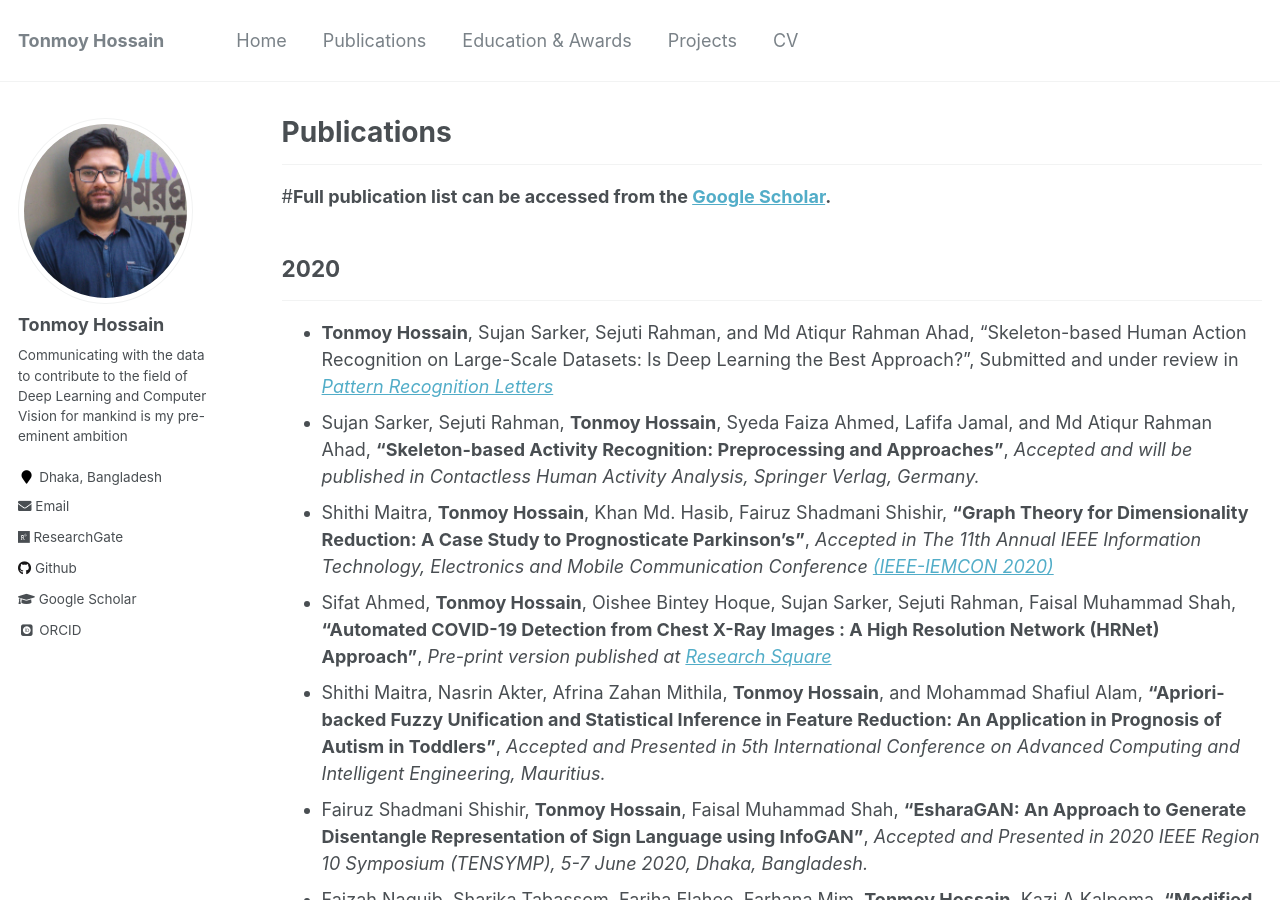
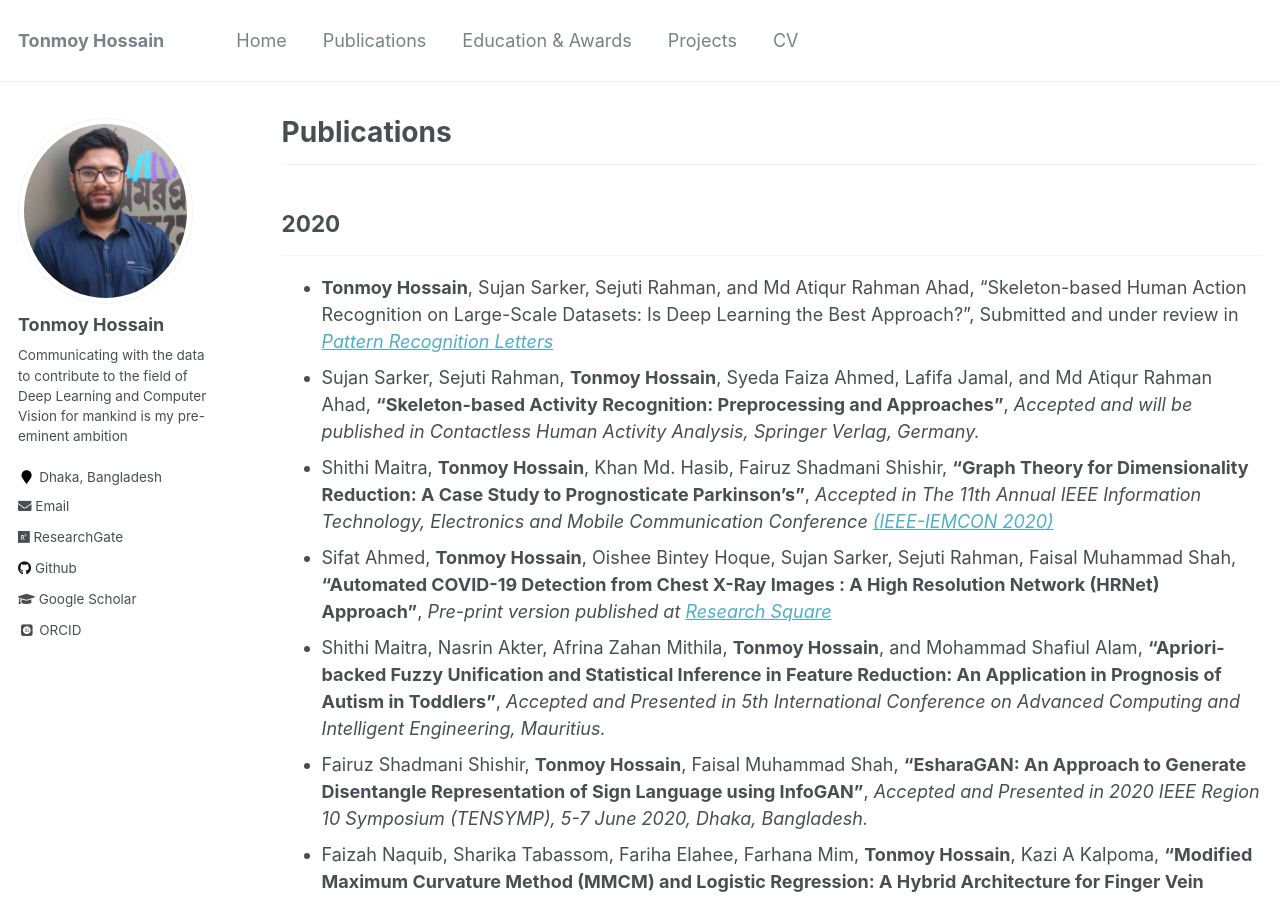
Before and after one commit to shaeekh/shaeekh.github.io, a Jekyll site: the page built from _pages/publications.md, in a window 1280 px wide and 900 px high. Built offline with Jekyll 4.4.1, drawn with Linux system fonts in a browser that asks for light colours; some web fonts are replaced.

Commit message:
Update publications.md

```diff
--- a/_pages/publications.md
+++ b/_pages/publications.md
@@ -7,7 +7,6 @@ author_profile: true
 
 -----------
 
-#**Full publication list can be accessed from the [Google Scholar](https://scholar.google.com/citations?hl=en&user=LxGVl2wAAAAJ).**
 
 ## 2020
 -----------
```
